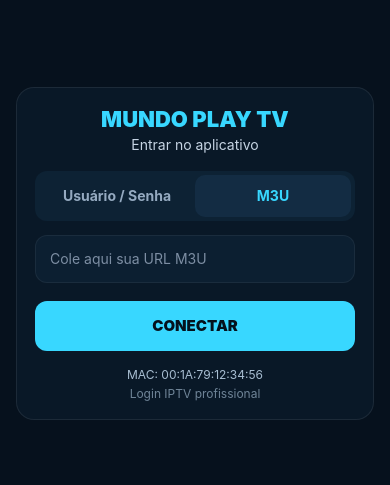
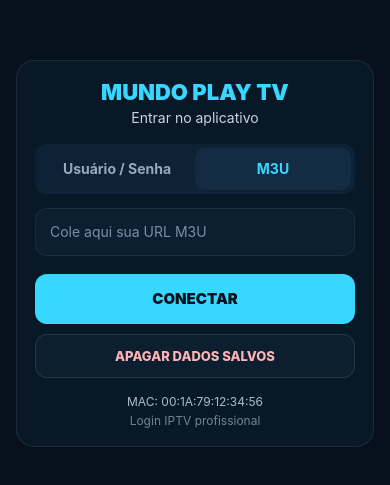
Before and after one commit to marcelojunio372-design/Mundo-play-TV, a React Native app: screen / in a window 390 px wide. Shown: the part 169-654 px from the top of the page. Built offline with nearby package versions, Linux system fonts and the light colour scheme.

Commit message:
Salva dados de login e M3U localmente

```diff
--- a/src/screens/LoginScreen.js
+++ b/src/screens/LoginScreen.js
@@ -1,4 +1,4 @@
-import React, { useState } from "react";
+import React, { useEffect, useState } from "react";
 import {
   SafeAreaView,
   View,
@@ -9,6 +9,9 @@
   Alert,
   ScrollView,
 } from "react-native";
+import AsyncStorage from "@react-native-async-storage/async-storage";
+
+const LOGIN_STORAGE_KEY = "mundoplaytv_login_data_v1";
 
 export default function LoginScreen({ onLogin }) {
   const [mode, setMode] = useState("m3u");
@@ -18,6 +21,54 @@
   const [password, setPassword] = useState("");
   const [mac] = useState("00:1A:79:12:34:56");
   const [loading, setLoading] = useState(false);
+
+  useEffect(() => {
+    async function loadSavedLogin() {
+      try {
+        const raw = await AsyncStorage.getItem(LOGIN_STORAGE_KEY);
+        if (!raw) return;
+
+        const saved = JSON.parse(raw);
+
+        setMode(saved?.mode || "m3u");
+        setM3uUrl(saved?.m3uUrl || "");
+        setServerUrl(saved?.serverUrl || "");
+        setUsername(saved?.username || "");
+        setPassword(saved?.password || "");
+      } catch (e) {}
+    }
+
+    loadSavedLogin();
+  }, []);
+
+  const saveLoginData = async (payload = {}) => {
+    try {
+      await AsyncStorage.setItem(
+        LOGIN_STORAGE_KEY,
+        JSON.stringify({
+          mode: payload.mode || mode,
+          m3uUrl: payload.m3uUrl || "",
+          serverUrl: payload.serverUrl || "",
+          username: payload.username || "",
+          password: payload.password || "",
+        })
+      );
+    } catch (e) {}
+  };
+
+  const clearSavedLogin = async () => {
+    try {
+      await AsyncStorage.removeItem(LOGIN_STORAGE_KEY);
+      setMode("m3u");
+      setM3uUrl("");
+      setServerUrl("");
+      setUsername("");
+      setPassword("");
+      Alert.alert("OK", "Dados salvos apagados.");
+    } catch (e) {
+      Alert.alert("Erro", "Não foi possível apagar os dados salvos.");
+    }
+  };
 
   const normalizeUrl = (url) => {
     const value = String(url || "").trim();
@@ -36,6 +87,14 @@
 
     try {
       setLoading(true);
+
+      await saveLoginData({
+        mode: "m3u",
+        m3uUrl: finalUrl,
+        serverUrl: "",
+        username: "",
+        password: "",
+      });
 
       onLogin({
         type: "m3u",
@@ -64,6 +123,14 @@
 
     try {
       setLoading(true);
+
+      await saveLoginData({
+        mode: "xtream",
+        m3uUrl: "",
+        serverUrl: base,
+        username,
+        password,
+      });
 
       onLogin({
         type: "xtream",
@@ -175,6 +242,10 @@
             </Text>
           </TouchableOpacity>
 
+          <TouchableOpacity style={styles.clearBtn} onPress={clearSavedLogin}>
+            <Text style={styles.clearBtnText}>APAGAR DADOS SALVOS</Text>
+          </TouchableOpacity>
+
           <View style={styles.footerRow}>
             <Text style={styles.footerMac}>MAC: {mac}</Text>
             <Text style={styles.footer}>Login IPTV profissional</Text>
@@ -277,6 +348,23 @@
     fontSize: 15,
   },
 
+  clearBtn: {
+    height: 44,
+    borderRadius: 12,
+    borderWidth: 1,
+    borderColor: "rgba(255,255,255,0.10)",
+    backgroundColor: "#0c1f31",
+    alignItems: "center",
+    justifyContent: "center",
+    marginTop: 10,
+  },
+
+  clearBtnText: {
+    color: "#ffb3b3",
+    fontWeight: "800",
+    fontSize: 13,
+  },
+
   footerRow: {
     marginTop: 16,
     alignItems: "center",
```
